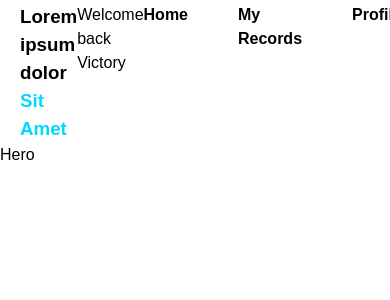
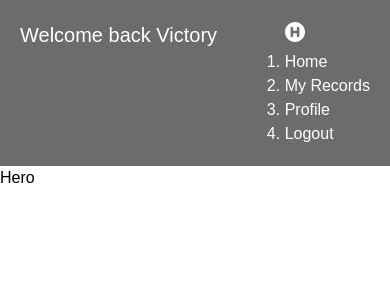
Before and after one commit to Viniek/VSD, a React (Vite) app in the folder client/: page / in a window 390 px wide. Shown: the top 300 px of the page. Built offline with nearby package versions, Linux system fonts and the light colour scheme.

Commit message:
add tooggle menu functionality

```diff
--- a/client/src/Globals.css
+++ b/client/Globals.css
@@ -4,5 +4,5 @@
     --black:#000;
     --blue:#009;
     --skyblue:#229;
-
-}
+    --grey:#6a6c6d;
+    }
--- a/client/src/App.jsx
+++ b/client/src/App.jsx
@@ -1,4 +1,5 @@
 import React from 'react'
+import '../Globals.css'
 import { BrowserRouter, Routes, Route } from "react-router-dom";
 import Header from './Components/Header/Header';
 import Records from './Pages/Records/Records';
--- a/client/src/Components/Header/Header.css
+++ b/client/src/Components/Header/Header.css
@@ -3,8 +3,17 @@
     padding-left: 20px;
     padding-right: 20px;
     justify-content: space-between;
-    margin-top: 3px;
+    /* margin-top: 3px; */
+    background-color: var(--grey);
+    padding: 2rem;
+    color: var(--white);
 }
+@media screen and (max-width:38em){
+    .app-header h3{
+        display:none;
+    }
+}
+
 .app-header span{
     color: rgb(0, 217, 255);
     text-transform: capitalize;
@@ -17,7 +26,33 @@
     text-transform: capitalize;
     font-weight: 600;
 }
+.open{
+    display: none;
+}
+#nav-icon{
+    display: none;
+}
+.close{
+    display: none;
+}
+@media screen and (max-width:37.5em){
+    .app-header ul{
+        display: none;
+    }
+    #nav-icon{
+        display: block;
+    }
+    .open{
+        display: block;
+        position: relative;
+        color: var(--grey);
+    }
+}
+
 .app-header a{
     text-decoration: none;
-    color: var(--black);
+    color: var(--white);
 }
+.app-header p{
+    font-size: 2rem;
+}
--- a/client/src/Components/Header/Header.jsx
+++ b/client/src/Components/Header/Header.jsx
@@ -1,7 +1,19 @@
 import React from 'react'
 import  { Link } from 'react-router-dom'
+import { FaHospitalSymbol } from "react-icons/fa";
 import './Header.css'
-function Header() {
+function Header(icon) {
+
+  function handleToggleNav(){
+const navigationIcon = document.getElementById('nav')
+navigationIcon.classList.toggle('open')
+navigationIcon.classList.add("close")
+// const openNav = document.getElementById("#nav")
+// openNav.classList.toggle("close")
+
+
+
+  }
   return (
     <header className='app-header'>
         <h3>Lorem ipsum dolor <span className='span'>sit amet</span></h3>
@@ -15,6 +27,18 @@ function Header() {
         <li><Link to={'/'}>Logout</Link></li>
         </ul>
 </nav>
+
+<div id='nav-icon'>
+<p onClick={handleToggleNav}><FaHospitalSymbol/></p>
+<nav id='nav'>
+        <ol className='nav-list'>
+        <li><Link to={'/'}>Home</Link></li>
+        <li><Link to={'/Records'}>My Records</Link></li>
+        <li><Link to={'/Profile'}>Profile</Link></li>
+        <li><Link to={'/'}>Logout</Link></li>
+        </ol>
+</nav>
+</div>
     </header>
   )
 }
```
